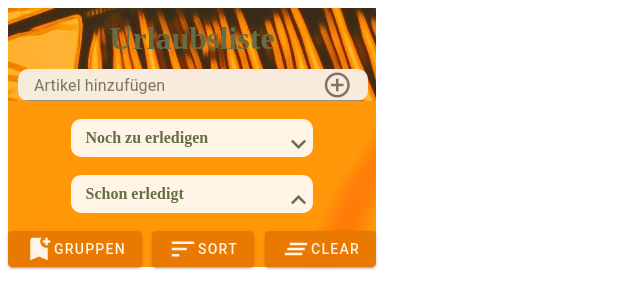
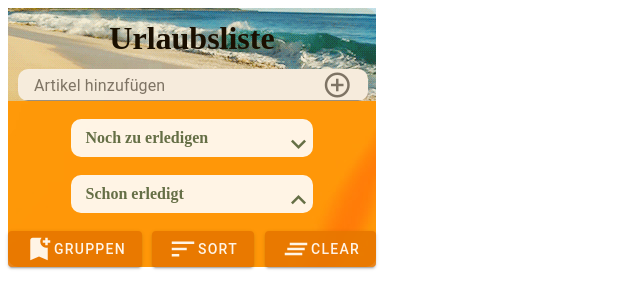
Before and after one commit to MartinsMikroKosmos/MartinsMikroKosmos.github.io, a React (Create React App) app: page / in a window 1280 px wide. Shown: the top 308 px of the page, without its empty margins (0-640 px from the left). Built offline with nearby package versions, Linux system fonts and the light colour scheme; a web font is replaced by a local one.

Commit message:
gif im Headder hinzugefügt

```diff
--- a/package.json
+++ b/package.json
@@ -9,6 +9,7 @@
     "react": "^18.1.0",
     "react-dom": "^18.1.0",
     "react-scripts": "5.0.1",
+    "react-spring": "^9.4.5",
     "save-dev": "^0.0.1-security"
   },
   "scripts": {
--- a/public/css/styles.css
+++ b/public/css/styles.css
@@ -4,10 +4,7 @@
   background-repeat: no-repeat;
   background-position: center center;
   background-attachment: fixed;
-  border-radius: 5px;
-}
-#root:hover .dd {
-  transform: translateX(100%);
+  border-radius: 10px;
 }
 #container {
   opacity: 90%;
@@ -37,7 +34,7 @@ h1, h2, dl {
   margin: 7px;
 }
 h1 {
-  color: #546B4E;
+  color: #000000;
   text-align: center;
   font-family: "Eczar";
   padding: 12px 0 5px 0;
@@ -76,7 +73,7 @@ dt {
   padding: 6px 4px 3px 10px;
   overflow: hidden;
   text-overflow: ellipsis;
-  transition: 1s;
+  transition: 1s ease-in;
 }
 dt span {
   width: 100%;
@@ -152,7 +149,7 @@ footer {
 }
 hr {
   color: #B6C67C;
-  opacity: 0;
+  opacity: 0%;
 }
 .material-icons.mdc-text-field__icon.mdc-text-field__icon--trailing {
   width: 10%;
@@ -172,8 +169,8 @@ li {
   margin-left: 2rem;
 }
 header {
-  background-image: url("../img/ashutosh-saraswat-CXyz3qljaH8-unsplash.jpg");
+  min-height: 11vh;
+  background-image: url("../img/65u.gif");
   background-repeat: no-repeat;
-  background-position: center center;
-  background-attachment: fixed;
+  background-position: center ;
 }
```
Also changed, not shown: public/img/65u.gif (added), 1 other file (tests, documents, lock files or other folders).
